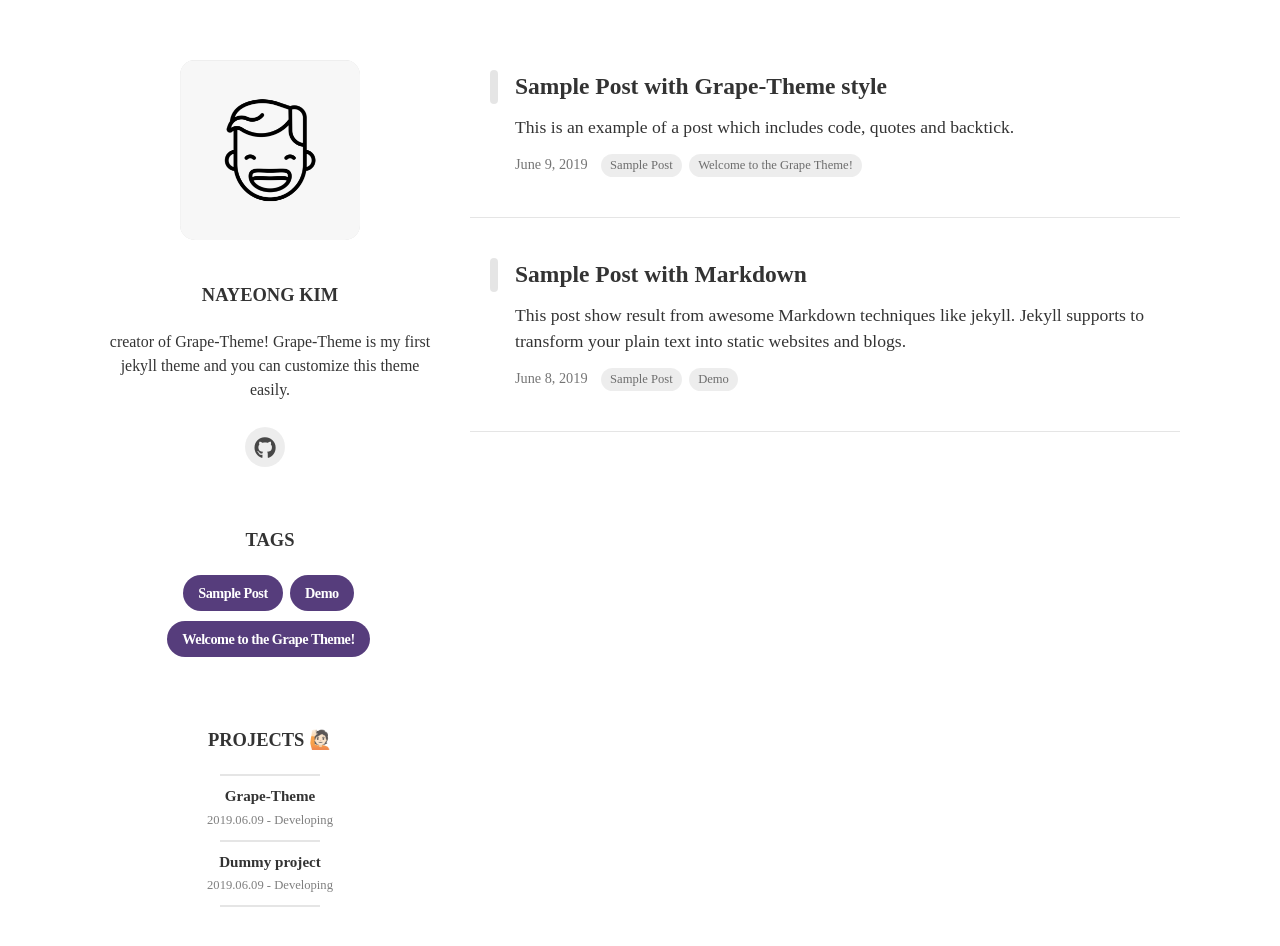
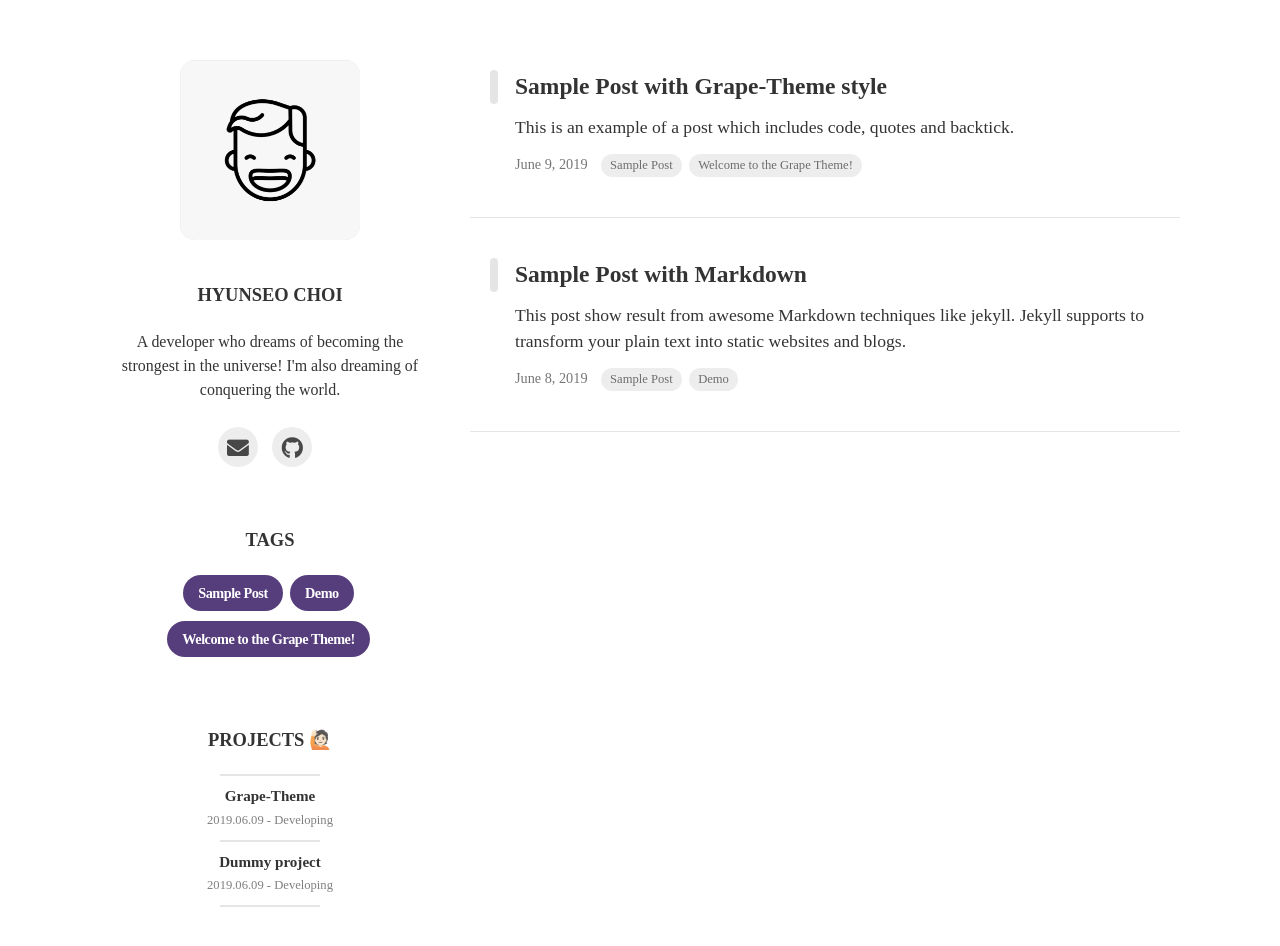
Before and after one commit to HyunSeoChoi/HyunSeoChoi.github.io, a Jekyll site: the page built from index.html, in a window 1280 px wide. Built offline with Jekyll 4.4.1, drawn with Linux system fonts in a browser that asks for light colours; nearby versions of some CDN libraries; some web fonts are replaced; the list of posts is cut into pages by our own code.

Commit message:
Add Simple Introduction

```diff
--- a/_config.yml
+++ b/_config.yml
@@ -4,27 +4,27 @@ url : "https://hyunseochoi.github.io"
 
 # Blog Settings
 theme_settings :
-  title : Grape Theme
+  title : HyunSeo's Devlog
   favicon : assets/favicon.ico
 
   # Profile Settings
   profile :
     image : assets/img/smile.png
-    username : Nayeong Kim
-    description : creator of Grape-Theme! Grape-Theme is my first jekyll theme and you can customize this theme easily.
+    username : Hyunseo Choi
+    description : A developer who dreams of becoming the strongest in the universe! I'm also dreaming of conquering the world.
     experience :
       - start : 2017-05-03
         end : 2018-05-06
         experience : company name, title
     skills :
-      - skill : HTML5 & CSS
+      - skill : Node.js & React
         value : 85  # Percent value
 
   # Icons
   icons :
-    email:  # Full email address, e.g. "sample@google.com"
+    email: dev.hyunseo@gmail.com
     linkedin:  # Full URL
-    github: naye0ng
+    github: HyunSeoChoi
     gitlab:
     bitbucket:
     google_plus:
```
